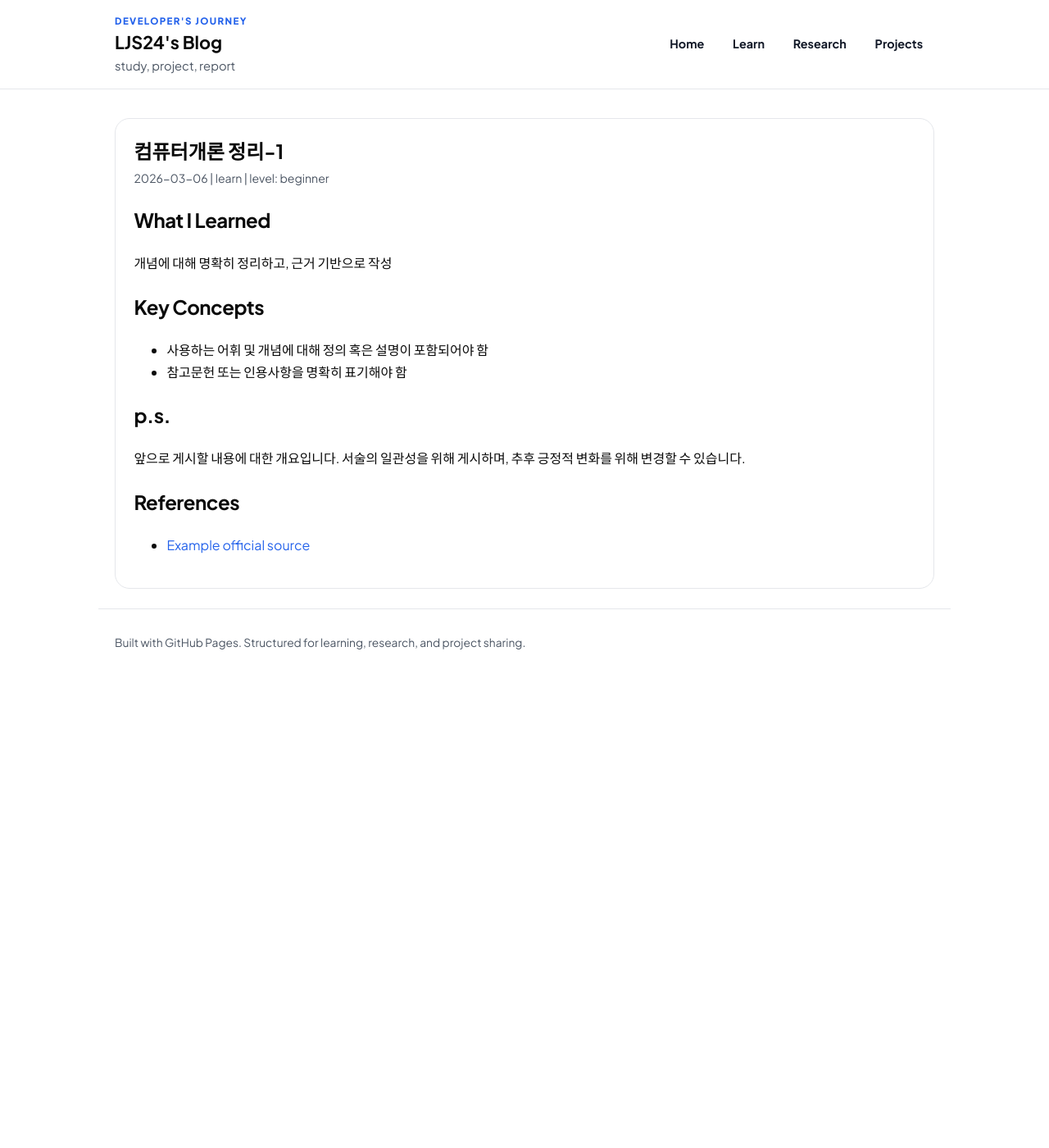
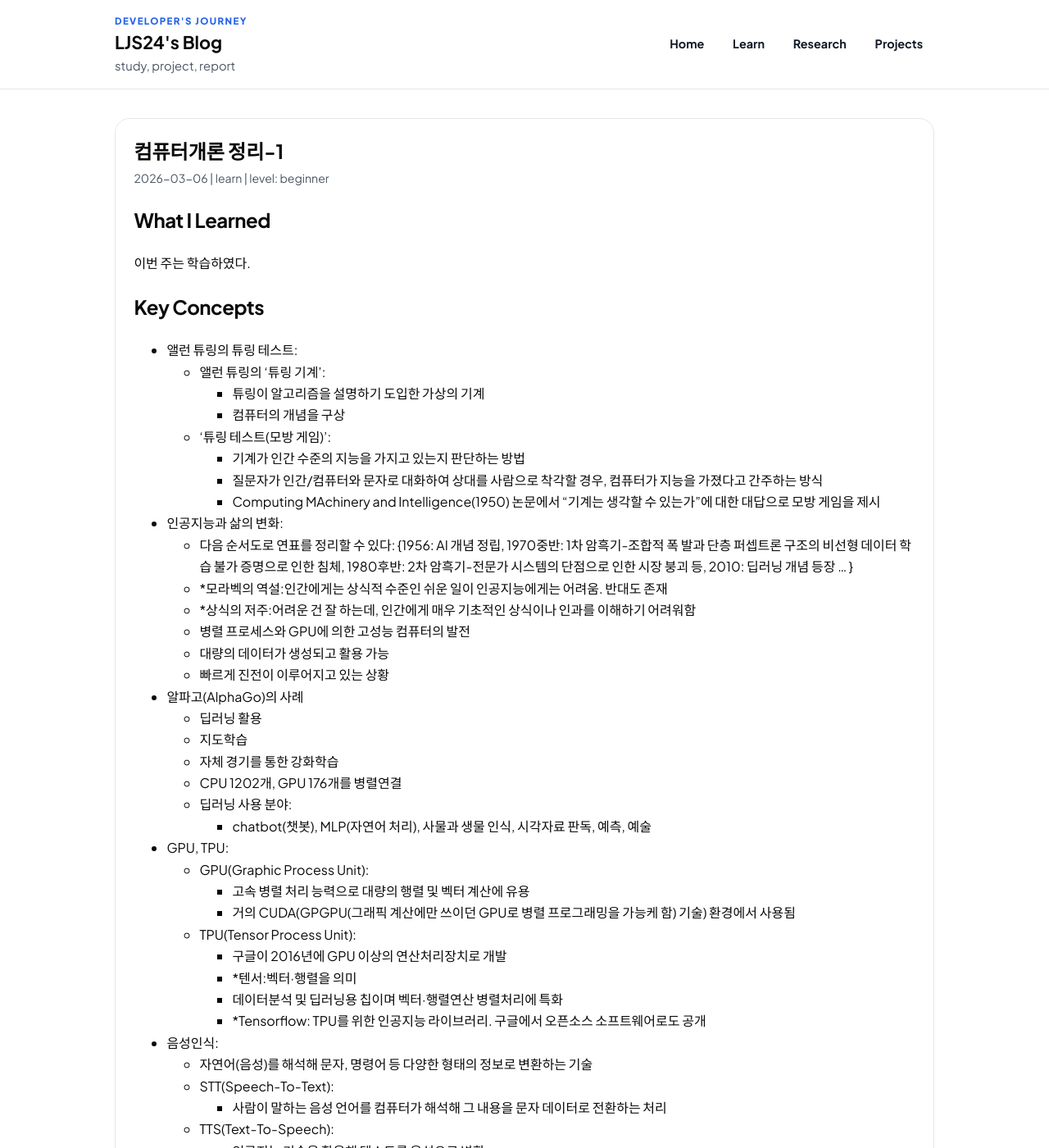
Before and after one commit to LJS24/LJS24.github.io, a Jekyll site: the page built from _posts/learn/2026-03-06-learning-note-컴퓨터개론.md, in a window 1280 px wide and 1400 px high. Shown: the whole window at 82% size. Built offline with Jekyll 4.4.1, drawn with Linux system fonts in a browser that asks for light colours; some of the changed text lies outside the part shown.

Commit message:
content update-learning note

```diff
--- a/_posts/learn/2026-03-06-learning-note-컴퓨터개론.md
+++ b/_posts/learn/2026-03-06-learning-note-컴퓨터개론.md
@@ -8,14 +8,71 @@ summary: "주간 학습내용 정리"
 ---
 
 ## What I Learned
-개념에 대해 명확히 정리하고, 근거 기반으로 작성
+이번 주는 학습하였다.
 
 ## Key Concepts
-- 사용하는 어휘 및 개념에 대해 정의 혹은 설명이 포함되어야 함
-- 참고문헌 또는 인용사항을 명확히 표기해야 함
+- 앨런 튜링의 튜링 테스트:
+    - 앨런 튜링의 '튜링 기계':
+        - 튜링이 알고리즘을 설명하기 도입한 가상의 기계
+        - 컴퓨터의 개념을 구상
+    - '튜링 테스트(모방 게임)':
+        - 기계가 인간 수준의 지능을 가지고 있는지 판단하는 방법
+        -  질문자가 인간/컴퓨터와 문자로 대화하여 상대를 사람으로 착각할 경우, 컴퓨터가 지능을 가졌다고 간주하는 방식
+        - Computing MAchinery and Intelligence(1950) 논문에서 "기계는 생각할 수 있는가"에 대한 대답으로 모방 게임을 제시
+- 인공지능과 삶의 변화:
+    - 다음 순서도로 연표를 정리할 수 있다:
+        {1956: AI 개념 정립,
+        1970중반: 1차 암흑기-조합적 폭 발과 단층 퍼셉트론 구조의 비선형 데이터 학습 불가 증명으로 인한 침체,
+        1980후반: 2차 암흑기-전문가 시스템의 단점으로 인한 시장 붕괴 등,
+        2010: 딥러닝 개념 등장
+        ...
+        }
+    - *모라벡의 역설:인간에게는 상식적 수준인 쉬운 일이 인공지능에게는 어려움. 반대도 존재
+    - *상식의 저주:어려운 건 잘 하는데, 인간에게 매우 기초적인 상식이나 인과를 이해하기 어려워함
+    - 병렬 프로세스와 GPU에 의한 고성능 컴퓨터의 발전
+    - 대량의 데이터가 생성되고 활용 가능
+    - 빠르게 진전이 이루어지고 있는 상황
+- 알파고(AlphaGo)의 사례
+    - 딥러닝 활용
+    - 지도학습
+    - 자체 경기를 통한 강화학습
+    - CPU 1202개, GPU 176개를 병렬연결
+    - 딥러닝 사용 분야:
+        - chatbot(챗봇), MLP(자연어 처리), 사물과 생물 인식, 시각자료 판독, 예측, 예술
+- GPU, TPU:
+    - GPU(Graphic Process Unit):
+        - 고속 병렬 처리 능력으로 대량의 행렬 및 벡터 계산에 유용
+        - 거의 CUDA(GPGPU(그래픽 계산에만 쓰이던 GPU로 병렬 프로그래밍을 가능케 함) 기술) 환경에서 사용됨
+    - TPU(Tensor Process Unit):
+        - 구글이 2016년에 GPU 이상의 연산처리장치로 개발
+        - *텐서:벡터·행렬을 의미
+        - 데이터분석 및 딥러닝용 칩이며 벡터·행렬연산 병렬처리에 특화
+        - *Tensorflow: TPU를 위한 인공지능 라이브러리. 구글에서 오픈소스 소프트웨어로도 공개
 
+- 음성인식:
+    - 자연어(음성)를 해석해 문자, 명령어 등 다양한 형태의 정보로 변환하는 기술
+    - STT(Speech-To-Text):
+        - 사람이 말하는 음성 언어를 컴퓨터가 해석해 그 내용을 문자 데이터로 전환하는 처리
+    - TTS(Text-To-Speech):
+        - 인공지능 기술을 활용해 텍스트를 음성으로 변환
+
+- 챗봇:
+    - 인공지능 기반의 의사소통 소프트웨어
+    - 문자 대화를 통해 질문에 대한 답이나 연관 정보 등 제공
+    - 텍스트, 그래픽, 음성을 이용하여 사용자와 대화하듯 상호작용
+
+- 생성형 인공지능:
+    - 기본적으로 사용자와 대화가 가능
+    - 기존 데이터 가공 및 분석의 수준이 아닌, 새롭고 독창적인 컨텐츠를 생성하는 접근 방식
+    - 1990년대 후반 등장한 '컴퓨팅 창의성' 분야에 뿌리를 둠
+    - 맥킨지가 정의한 생성형 AI의 가치사슬:
+        - 서비스: 생성형 AI 활용을 위한 전문 지식 중심의 서비스 제공
+        - 어플리케이션: 특정 경우에 따라, 파운데이션 모델을 확대 적용 또는 미세 조정하여 사용하는 B2B, B2C 제품
+        - Model Hub, MLOps: 파운데이션 모델들을 큐레이팅, 호스트, 미세조정 및 관리하기 위한 도구
+        - 파운데이션 모델: 생성형 AI의 기반이 되는 중심 모델
+        - 클라우드 플랫폼: 컴퓨터 하드웨어로의 접근을 제공하는 플랫폼
+        - 컴퓨터 하드웨어: 모델의 훈련과 실행에 최적화된 AI 가속 칩(NPU(Neural Processing Unit, 신경망 처리 장치), 뉴모로픽(신경망 모방) 개발)
 ## p.s.
-앞으로 게시할 내용에 대한 개요입니다. 서술의 일관성을 위해 게시하며, 추후 긍정적 변화를 위해 변경할 수 있습니다.
 
 ## References
-- [Example official source](https://example.com)
+- 강의교안(비공개)
```
